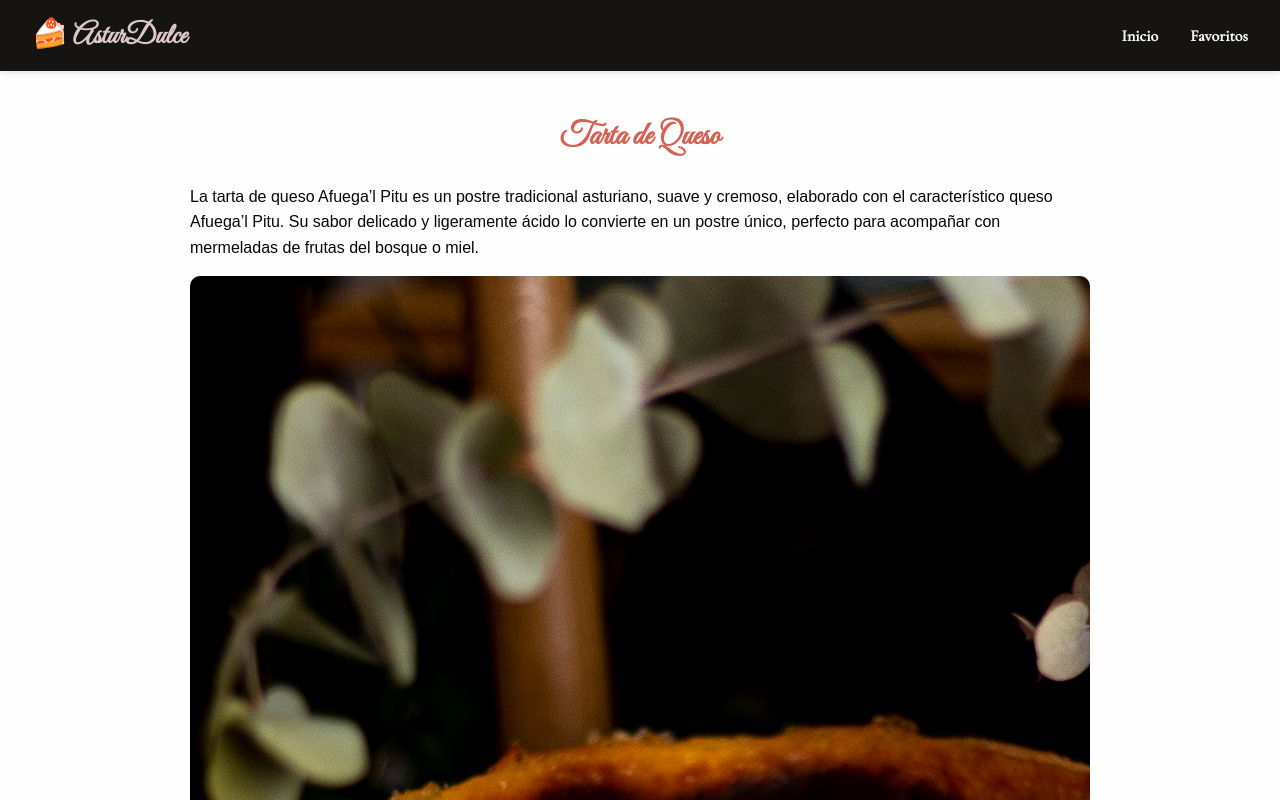
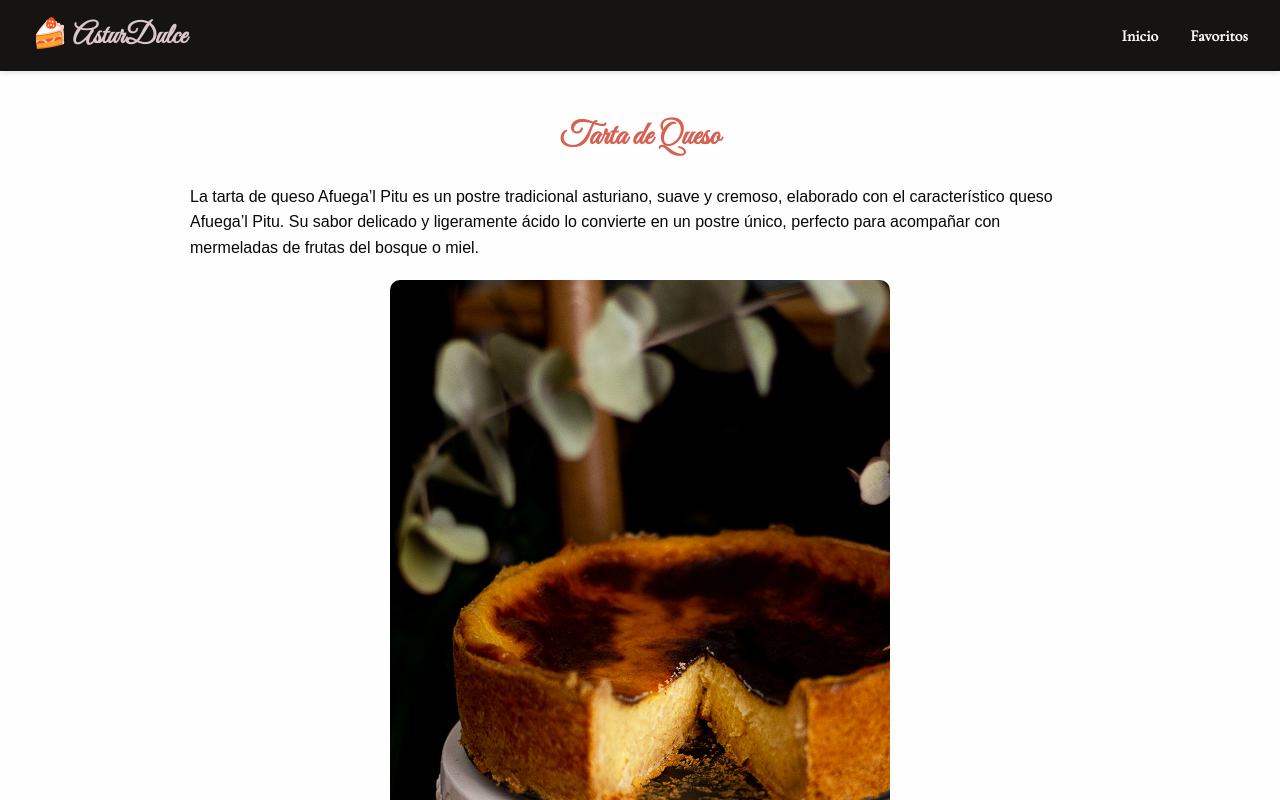
Before and after one commit to veronica-gi/AsturDulce, a React (Vite) app: page /recipe/1 in a window 1280 px wide. Shown: the top 800 px of the page. Built offline with nearby package versions, Linux system fonts and the light colour scheme.

Commit message:
Centrar imagen y definir tamaño en RecipePage

```diff
--- a/src/ui/css/RecipePage.css
+++ b/src/ui/css/RecipePage.css
@@ -14,9 +14,12 @@
 }
 
 .recipe-page img {
-  max-width: 100%;
+  display: block;
+  margin: 20px auto;
+  width: 500px;       /* tamaño deseado */
+  max-width: 100%;    /* no se pase del contenedor en móviles */
+  height: auto;
   border-radius: 10px;
-  margin-bottom: 20px;
 }
 
 /* Sección de información general */
```
